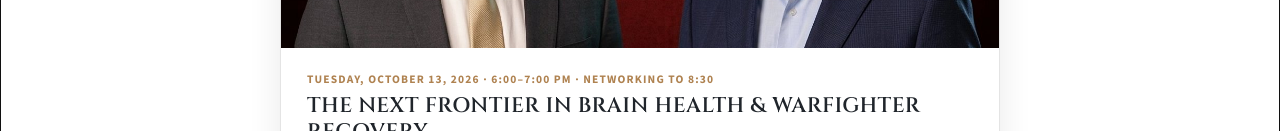
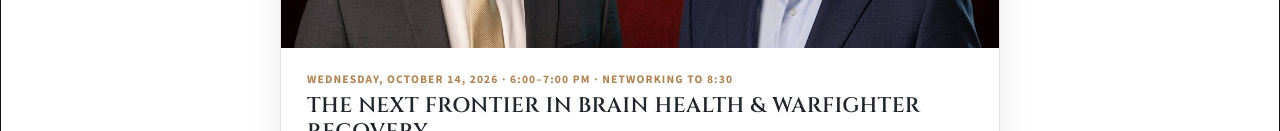
Before and after one commit to chrisslininger/mtbiresearch, a React (Vite) app: page /events in a window 1280 px wide. Shown: the part 821-952 px from the top of the page. Built offline with nearby package versions, Linux system fonts and the light colour scheme; no server answers; a web font is replaced by a local one.

Commit message:
event update

```diff
--- a/src/content/events.ts
+++ b/src/content/events.ts
@@ -62,10 +62,10 @@ export const EVENTS: EventItem[] = [
     cardDesc:
       'Dr. Chris Slininger & Navy SEAL Cmdr. Dan O’Shea (Ret.) on the research reshaping how we understand concussion, recovery, and cognitive performance.',
     invitationOnly: true,
-    startISO: '2026-10-13T18:00:00-04:00',
-    endISO: '2026-10-13T20:30:00-04:00',
-    dateLong: 'Tuesday, October 13, 2026',
-    dateShort: 'Oct 13, 2026',
+    startISO: '2026-10-14T18:00:00-04:00',
+    endISO: '2026-10-14T20:30:00-04:00',
+    dateLong: 'Wednesday, October 14, 2026',
+    dateShort: 'Oct 14, 2026',
     month: 'Oct',
     day: '13',
     year: '2026',
@@ -141,7 +141,7 @@ export const EVENTS: EventItem[] = [
       },
     ],
     networkingNote: 'A networking reception follows the talk, running until 8:30 PM.',
-    updatedAt: '2026-09-16',
+    updatedAt: '2026-10-02',
   },
 ]
 
```
